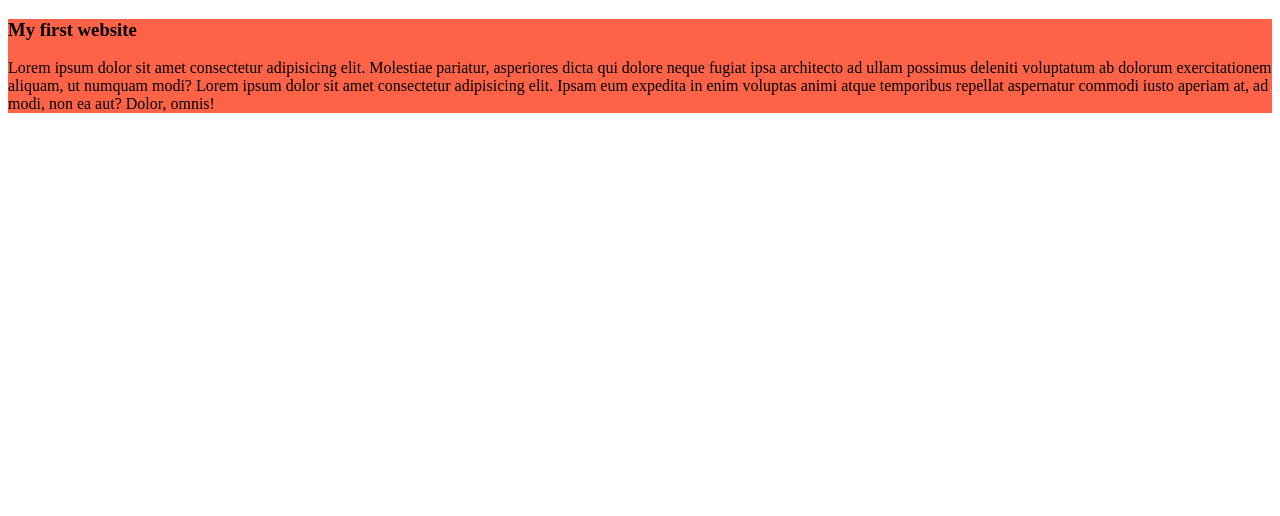
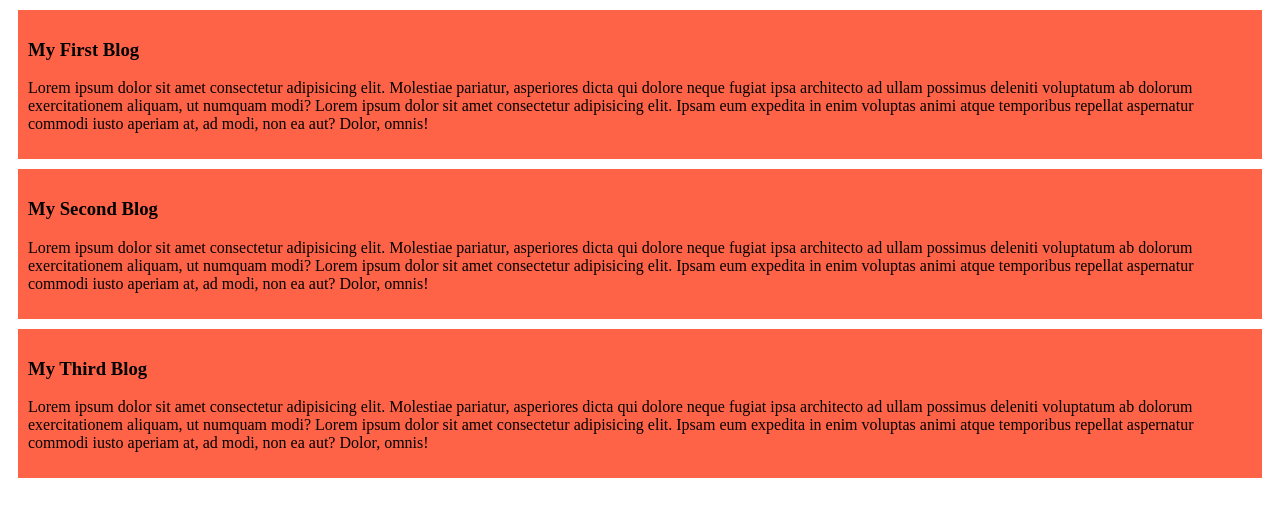
Before and after one commit to foysal693/my-simple-website, a plain HTML site: page index.html in a window 1280 px wide. Drawn offline with Linux system fonts and the light colour scheme.

Commit message:
add the second blog and the third blog

```diff
--- a/index.html
+++ b/index.html
@@ -9,9 +9,16 @@
 </head>
 <body>
     <div>
-        <h3>My first website</h3>
+        <h3>My First Blog</h3>
         <p>Lorem ipsum dolor sit amet consectetur adipisicing elit. Molestiae pariatur, asperiores dicta qui dolore neque fugiat ipsa architecto ad ullam possimus deleniti voluptatum ab dolorum exercitationem aliquam, ut numquam modi? Lorem ipsum dolor sit amet consectetur adipisicing elit. Ipsam eum expedita in enim voluptas animi atque temporibus repellat aspernatur commodi iusto aperiam at, ad modi, non ea aut? Dolor, omnis!</p>
     </div>
-
+    <div>
+        <h3>My Second Blog</h3>
+        <p>Lorem ipsum dolor sit amet consectetur adipisicing elit. Molestiae pariatur, asperiores dicta qui dolore neque fugiat ipsa architecto ad ullam possimus deleniti voluptatum ab dolorum exercitationem aliquam, ut numquam modi? Lorem ipsum dolor sit amet consectetur adipisicing elit. Ipsam eum expedita in enim voluptas animi atque temporibus repellat aspernatur commodi iusto aperiam at, ad modi, non ea aut? Dolor, omnis!</p>
+    </div>
+    <div>
+        <h3>My Third Blog</h3>
+        <p>Lorem ipsum dolor sit amet consectetur adipisicing elit. Molestiae pariatur, asperiores dicta qui dolore neque fugiat ipsa architecto ad ullam possimus deleniti voluptatum ab dolorum exercitationem aliquam, ut numquam modi? Lorem ipsum dolor sit amet consectetur adipisicing elit. Ipsam eum expedita in enim voluptas animi atque temporibus repellat aspernatur commodi iusto aperiam at, ad modi, non ea aut? Dolor, omnis!</p>
+    </div>
 </body>
 </html>
--- a/styles/blog.css
+++ b/styles/blog.css
@@ -1,4 +1,5 @@
 div{
     background-color: tomato;
-    padding: 10pxgi;
+    padding: 10px;
+    margin: 10px;
 }
```
